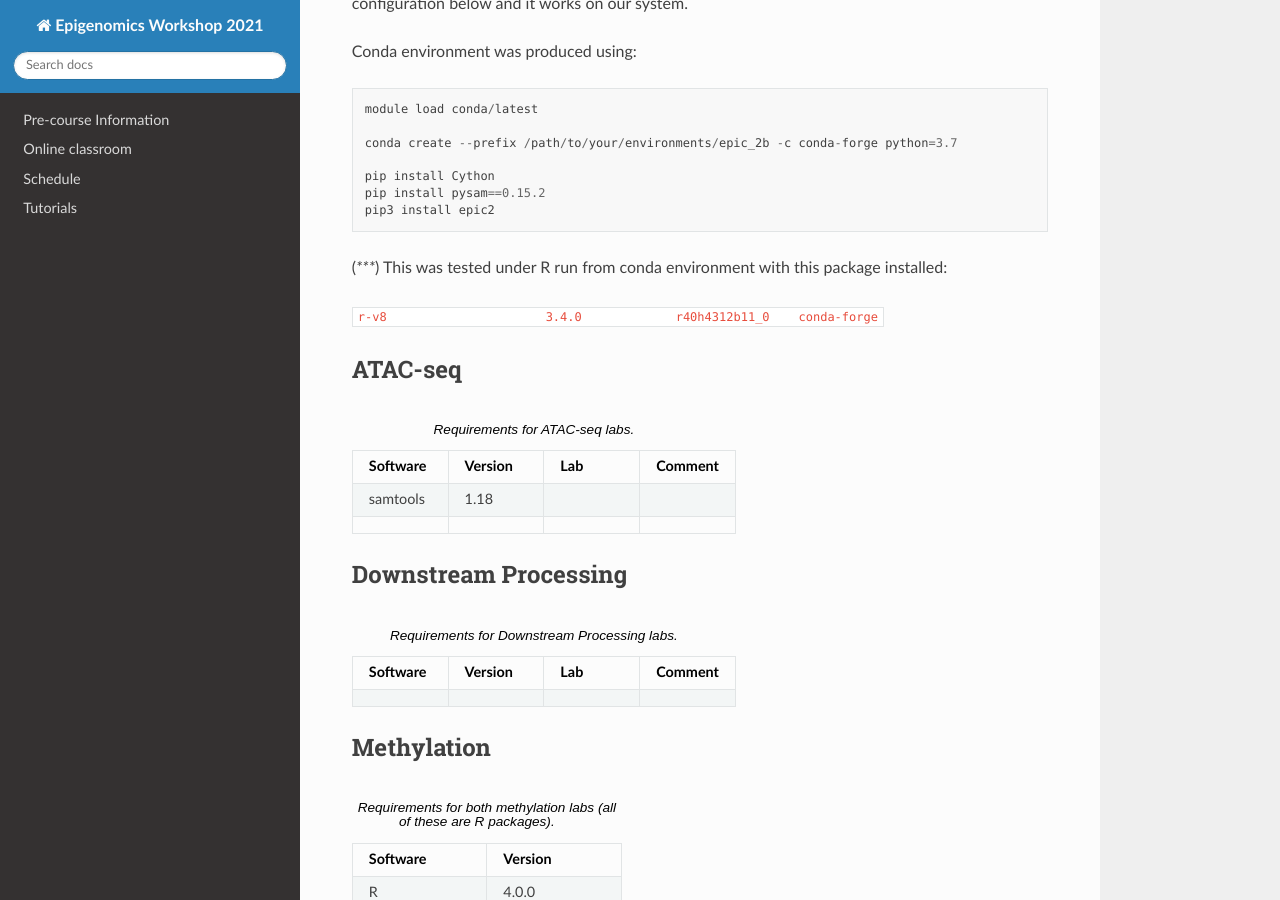
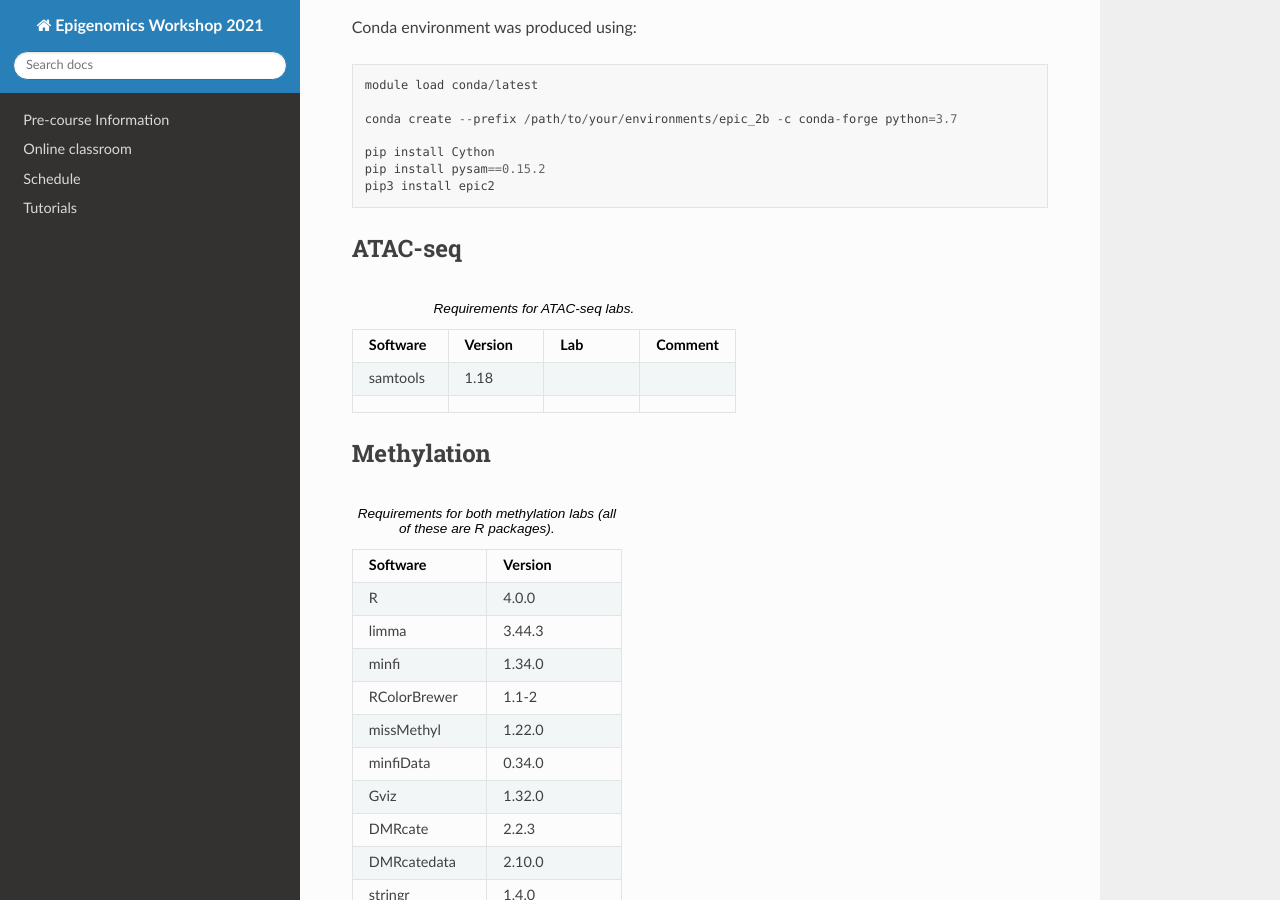
Before and after one commit to NBISweden/workshop-epigenomics-RTDs, a Sphinx documentation site: the page built from docs/content/dependencies.rst, in a window 1280 px wide and 900 px high, scrolled down 1340 px. Built offline with Sphinx 7.4.7 and the Read the Docs theme 2.0.0, drawn with Linux system fonts in a browser that asks for light colours; some of the changed lines change nothing that is shown; some of the changed text lies outside the part shown.

Commit message:
edit dependencies

```diff
--- a/docs/content/dependencies.rst
+++ b/docs/content/dependencies.rst
@@ -65,7 +65,7 @@ ChIP-seq
      - broad peaks
      - https://github.com/biocore-ntnu/epic2
    * - csaw
-     - 1.24.3 (`***`)
+     - 1.24.3
      - broad peaks
      -
 
@@ -101,10 +101,11 @@ Conda environment was produced using::
   pip3 install epic2
 
 
-(`***`)
-This was tested under R run from conda environment with this package installed:
+.. (`***`)
+.. This was tested under R run from conda environment with this package installed:
 
-``r-v8                      3.4.0             r40h4312b11_0    conda-forge``
+.. ``r-v8                      3.4.0             r40h4312b11_0    conda-forge``
+
 
 
 ATAC-seq
@@ -128,21 +129,22 @@ ATAC-seq
      -
 
 
-Downstream Processing
-=======================
 
-.. list-table:: Requirements for Downstream Processing labs.
-   :widths: 25 25 25 25
-   :header-rows: 1
+.. Downstream Processing
+.. =======================
 
-   * - Software
-     - Version
-     - Lab
-     - Comment
-   * -
-     -
-     -
-     -
+.. .. list-table:: Requirements for Downstream Processing labs.
+..    :widths: 25 25 25 25
+..    :header-rows: 1
+
+..    * - Software
+..      - Version
+..      - Lab
+..      - Comment
+..    * -
+..      -
+..      -
+..      -
 
 
 
```
